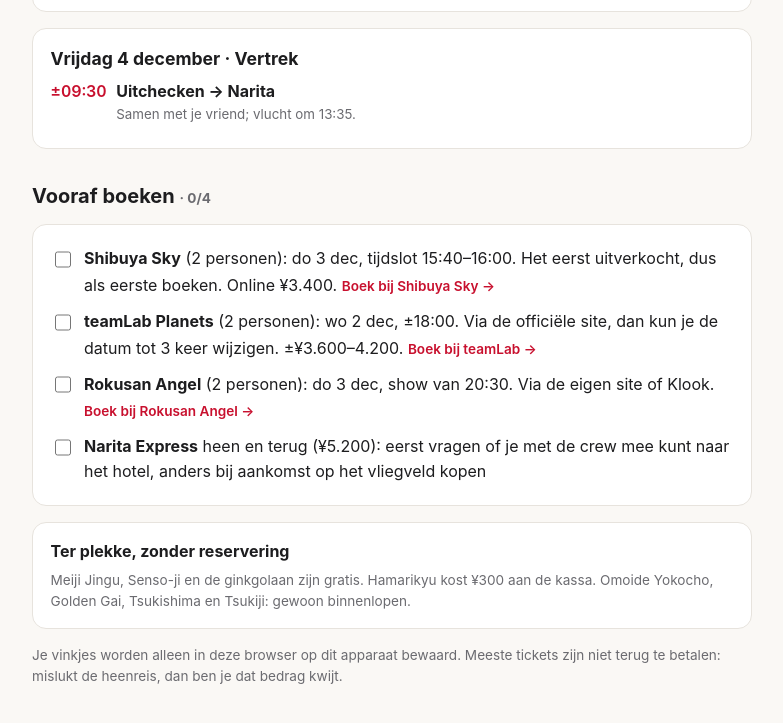
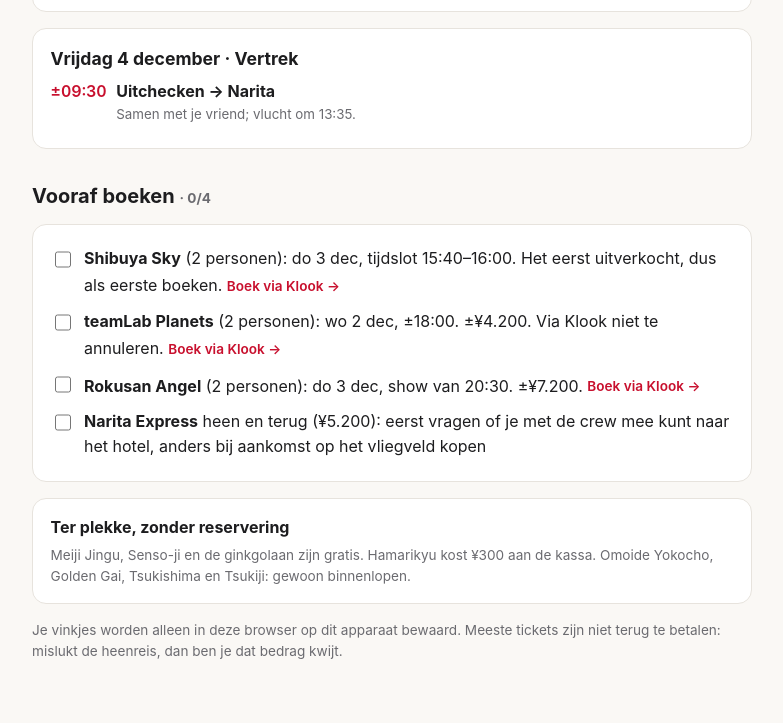
Before and after one commit to ndefeijter/japan, a plain HTML site: page index.html in a window 1280 px wide. Shown: the part 2089-2812 px from the top of the page, without its empty margins (248-1031 px from the left). Drawn offline with Linux system fonts and the light colour scheme.

Commit message:
Booking links via Klook
Co-Authored-By: Claude Opus 5.5 <noreply@anthropic.com>
Claude-Session: https://claude.ai/code/session_01R3ikkUmq7GUwGnQdWbUGbt

```diff
--- a/index.html
+++ b/index.html
@@ -124,9 +124,9 @@
 <section id="boeken">
   <h2>Vooraf boeken <span class="progress" id="progress"></span></h2>
   <div class="card check">
-    <label><input type="checkbox" data-id="shibuya"><span><b>Shibuya Sky</b> (2 personen): do 3 dec, tijdslot 15:40–16:00. Het eerst uitverkocht, dus als eerste boeken. Online ¥3.400. <a class="book" target="_blank" rel="noopener" href="https://www.shibuya-scramble-square.com/sky/">Boek bij Shibuya Sky →</a></span></label>
-    <label><input type="checkbox" data-id="teamlab"><span><b>teamLab Planets</b> (2 personen): wo 2 dec, ±18:00. Via de officiële site, dan kun je de datum tot 3 keer wijzigen. ±¥3.600–4.200. <a class="book" target="_blank" rel="noopener" href="https://teamlabplanets.dmm.com/en/ticket">Boek bij teamLab →</a></span></label>
-    <label><input type="checkbox" data-id="rokusan"><span><b>Rokusan Angel</b> (2 personen): do 3 dec, show van 20:30. Via de eigen site of Klook. <a class="book" target="_blank" rel="noopener" href="https://rokusanangel.jp">Boek bij Rokusan Angel →</a></span></label>
+    <label><input type="checkbox" data-id="shibuya"><span><b>Shibuya Sky</b> (2 personen): do 3 dec, tijdslot 15:40–16:00. Het eerst uitverkocht, dus als eerste boeken. <a class="book" target="_blank" rel="noopener" href="https://www.klook.com/activity/70672-shibuya-sky-tokyo/">Boek via Klook →</a></span></label>
+    <label><input type="checkbox" data-id="teamlab"><span><b>teamLab Planets</b> (2 personen): wo 2 dec, ±18:00. ±¥4.200. Via Klook niet te annuleren. <a class="book" target="_blank" rel="noopener" href="https://www.klook.com/activity/25300-teamlab-planets-toyosu-tokyo-ticket/">Boek via Klook →</a></span></label>
+    <label><input type="checkbox" data-id="rokusan"><span><b>Rokusan Angel</b> (2 personen): do 3 dec, show van 20:30. ±¥7.200. <a class="book" target="_blank" rel="noopener" href="https://www.klook.com/activity/229535">Boek via Klook →</a></span></label>
     <label><input type="checkbox" data-id="nex"><span><b>Narita Express</b> heen en terug (¥5.200): eerst vragen of je met de crew mee kunt naar het hotel, anders bij aankomst op het vliegveld kopen</span></label>
   </div>
   <div class="card">
```
